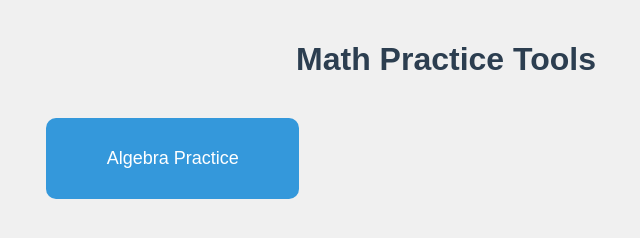
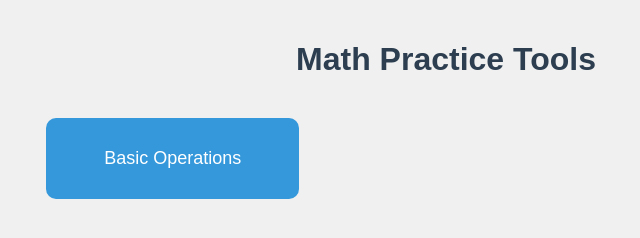
Before and after one commit to jobpreptools/mathtool, a plain HTML site: page index.html in a window 1280 px wide. Shown: the full height of the page, 194-834 px from the left. Drawn offline with Linux system fonts and the light colour scheme.

Commit message:
Update index.html

```diff
--- a/index.html
+++ b/index.html
@@ -58,7 +58,7 @@
     <h1>Math Practice Tools</h1>
 
     <div class="grid-container">
-        <a href="mathtool.html" class="tool-button">Algebra Practice</a>
+        <a href="mathtool.html" class="tool-button">Basic Operations</a>
         <!-- <span class="tool-button disabled-button">Geometry Problems</span>
         <span class="tool-button disabled-button">Calculus Tools</span>
         <span class="tool-button disabled-button">Statistics Calculator</span>
```
